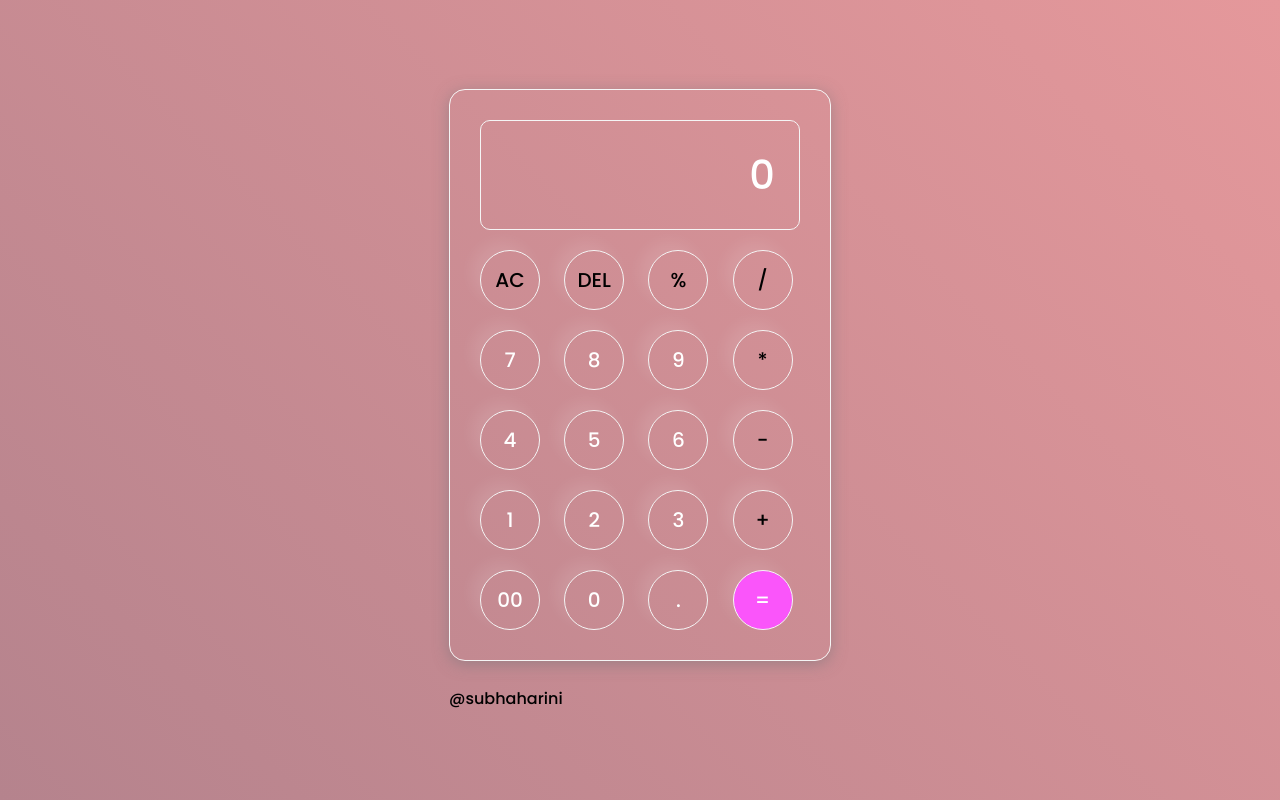
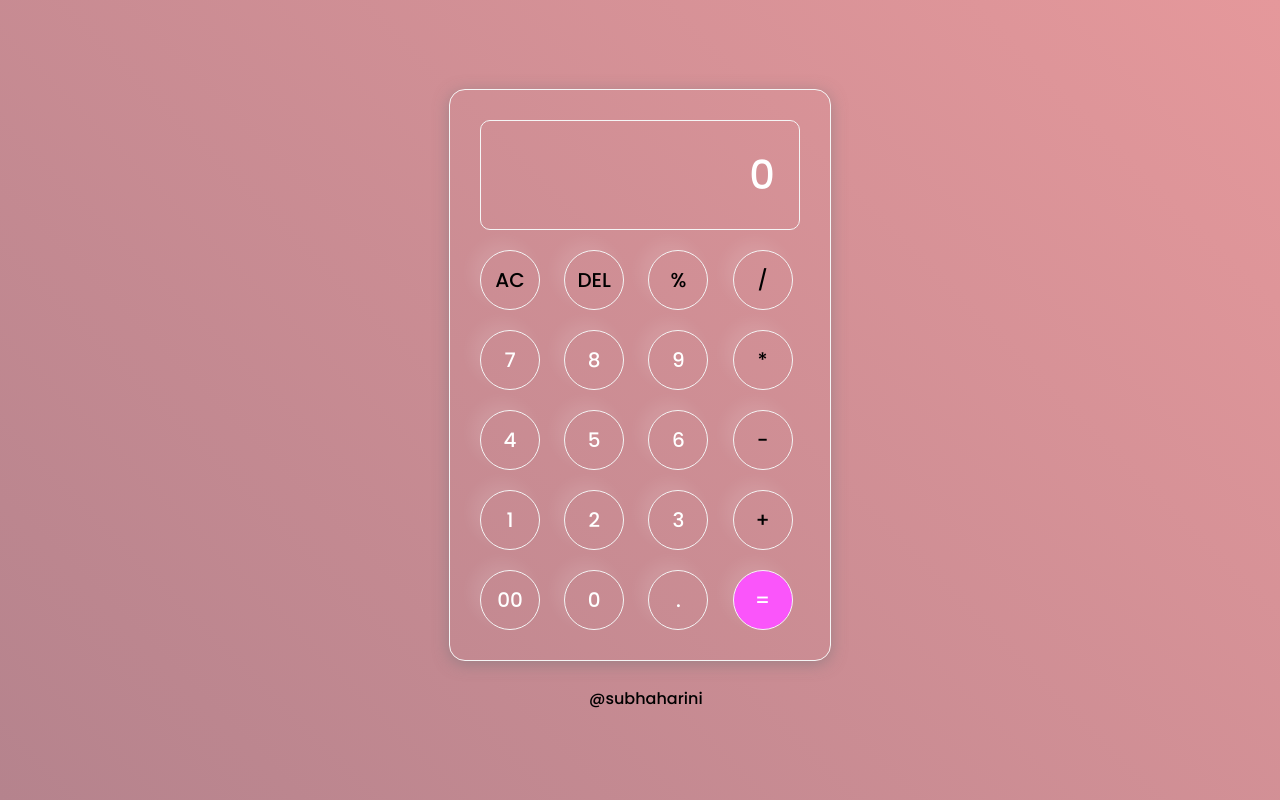
Before and after one commit to subhaharini107/CODSOFT, a plain HTML site: page calculator/index.html in a window 1280 px wide. Drawn offline with Linux system fonts and the light colour scheme.

Commit message:
style.css

```diff
--- a/calculator/style.css
+++ b/calculator/style.css
@@ -1,12 +1,10 @@
 @import url('https://fonts.googleapis.com/css2?family=Poppins:wght@500&display=swap');
-
 *{
     margin: 0;
     padding: 0;
     box-sizing: border-box;
     font-family: 'Poppins', sans-serif;
 }
-
 body{
     width: 100%;
     height: 100vh;
@@ -15,21 +13,17 @@ body{
     align-items: center;
     background: linear-gradient(45deg, #b5838d,#e5989b);
 }
-
 .calculator .box2{
     border: 1px solid whitesmoke;
     border-radius: 10px;
 }
 .calculator{
-
     padding: 20px;
     border-radius: 16px;
     background: transparent;
     border: 1px solid whitesmoke;
     box-shadow: 0px 3px 15px rgba(113, 115, 119, 0.5);
-
 }
-
 input{
     width: 320px;
     border: none;
@@ -42,11 +36,9 @@ input{
     cursor: pointer;
     color: #ffffff;
 }
-
 input::placeholder{
     color: #ffffff;
 }
-
 button{
     border: none;
     width: 60px;
@@ -60,11 +52,13 @@ button{
     cursor: pointer;
     border: .5px solid whitesmoke;
 }
-
 .equalBtn{
     background-color: rgb(250, 85, 250);
 }
-
 .operator{
     color: black;
 }
+p{
+    align-items: center;
+    margin-left: 140px;
+}
```
